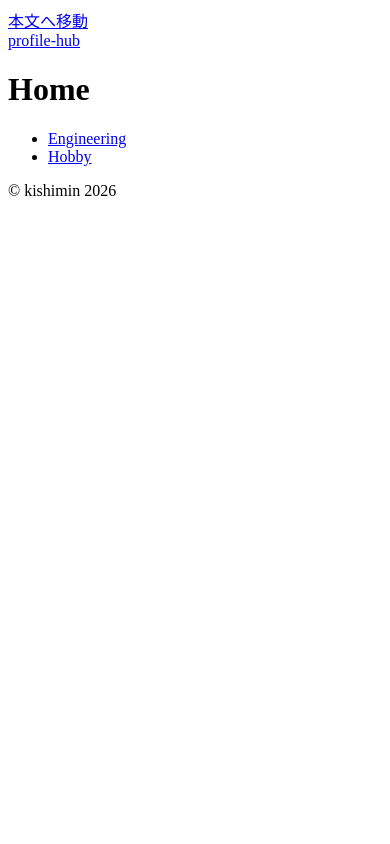
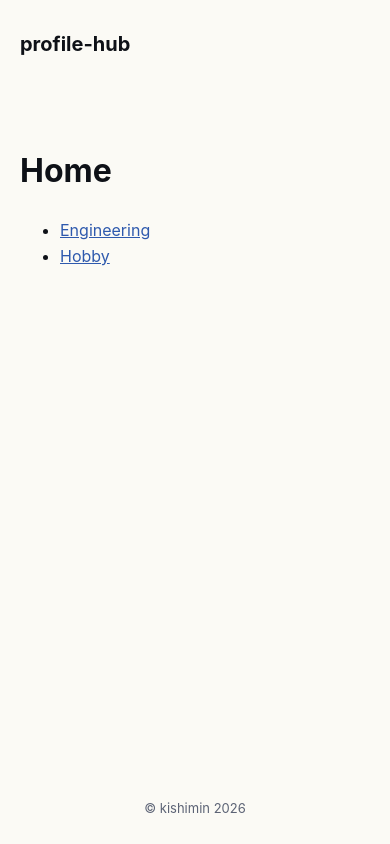
Before and after one commit to kishimin-ai-create/profile-hub, a React (Vite) app in the folder apps/public-web/: page / in a window 390 px wide. Built offline with nearby package versions, Linux system fonts and the light colour scheme.

Commit message:
feat: fit the public shell to each viewport
Readers need usable section navigation and a bottom-aligned footer on short pages across desktop and mobile screens.

```diff
--- a/apps/public-web/src/app/App.tsx
+++ b/apps/public-web/src/app/App.tsx
@@ -1,5 +1,6 @@
 import { RouterProvider } from "@tanstack/react-router";
 import { createAppRouter } from "./router/router";
+import "./styles.css";
 
 const router = createAppRouter();
 
--- /dev/null
+++ b/apps/public-web/src/app/styles.css
@@ -0,0 +1,124 @@
+:root {
+  font-family: Inter, "Noto Sans JP", system-ui, sans-serif;
+  color: #0e1117;
+  background: #fbfaf5;
+  line-height: 1.6;
+  overflow-wrap: anywhere;
+}
+
+* {
+  box-sizing: border-box;
+}
+body {
+  margin: 0;
+}
+a {
+  color: #2e59ad;
+}
+a,
+button {
+  touch-action: manipulation;
+}
+:focus-visible {
+  outline: 2px solid #2e59ad;
+  outline-offset: 4px;
+}
+.site-shell {
+  min-height: 100svh;
+  display: flex;
+  flex-direction: column;
+}
+.site-header,
+#main-content {
+  width: 100%;
+  max-width: 1280px;
+  margin-inline: auto;
+  padding-inline: 64px;
+  min-width: 0;
+}
+.site-header {
+  min-height: 88px;
+  display: flex;
+  align-items: center;
+  justify-content: space-between;
+  flex-wrap: wrap;
+  gap: 8px 24px;
+}
+.site-logo {
+  font-size: 20px;
+  font-weight: 700;
+  color: inherit;
+  text-decoration: none;
+}
+.site-header nav {
+  display: flex;
+  flex-wrap: wrap;
+  gap: 28px;
+}
+.site-header a {
+  display: inline-flex;
+  min-height: 44px;
+  align-items: center;
+}
+.site-header nav a {
+  font-size: 15px;
+  font-weight: 600;
+  color: #5c6375;
+  text-decoration: none;
+}
+.site-header nav a[aria-current="page"] {
+  color: #2e59ad;
+  text-decoration: underline;
+  text-underline-offset: 6px;
+}
+#main-content {
+  flex: 1;
+  padding-block: 96px 72px;
+}
+h1 {
+  font-size: clamp(2rem, 8vw, 3.375rem);
+  line-height: 1.2;
+  margin: 0 0 28px;
+}
+p {
+  margin: 0;
+}
+.site-footer {
+  min-height: 72px;
+  display: grid;
+  place-items: center;
+  padding: 24px 20px;
+  color: #5c6375;
+  font-size: 13px;
+}
+.skip-link {
+  position: fixed;
+  top: 8px;
+  left: 8px;
+  padding: 8px 16px;
+  background: #fbfaf5;
+  z-index: 1;
+  transform: translateY(-200%);
+}
+.skip-link:focus {
+  transform: translateY(0);
+}
+
+@media (max-width: 1024px) {
+  .site-header,
+  #main-content {
+    padding-inline: 40px;
+  }
+  #main-content {
+    padding-top: 80px;
+  }
+}
+@media (max-width: 600px) {
+  .site-header,
+  #main-content {
+    padding-inline: 20px;
+  }
+  #main-content {
+    padding-top: 64px;
+  }
+}
```
Also changed, not shown: 1 other file (tests, documents, lock files or other folders).
